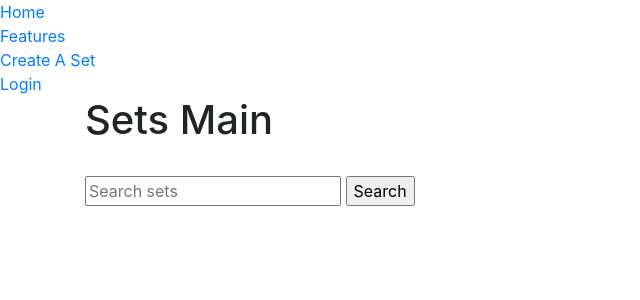
After one commit to Logan-Borzych/quizlet2electricboogaloo, a Flask app: page /sets in a window 1280 px wide. The commit adds this page. Shown: the top 300 px of the page, without its empty margins (0-640 px from the left). Run offline with Flask 3, Linux system fonts and the light colour scheme.

Commit message:
pulling changes

```diff
--- a/app.py
+++ b/app.py
@@ -70,11 +70,16 @@ def create_set():
     else:
         return render_template('create_set.html')
 
+@app.route('/sets', methods=['GET', 'POST'])
+def sets_main():
+    if request.method == 'POST':
+        query = request.form.get('query', '')
+        sets = Set.query.filter(Set.name.ilike(f'%{query}%')).all()
+        return render_template('sets_main.html', sets=sets, query=query)
+    else:
+        # Render the initial sets_main page
+        return render_template('sets_main.html', sets=None, query=None)
 
-
-
-#currently goes to flashcard page ----------- in future i think we should split
-#                                             this into term creation and flashcards
 @app.route('/sets/<int:set_id>', methods=['GET', 'POST'])
 def specific_sets(set_id):
     if request.method == "POST":
--- a/templates/base.html
+++ b/templates/base.html
@@ -8,18 +8,18 @@
 <head>
         <meta charset="UTF-8">
         <meta name="viewport" content="width=device-width, initial-scale=1.0">
-        <!--<link rel="stylesheet" href="https://cdn.jsdelivr.net/npm/bootstrap@4.5.3/dist/css/bootstrap.min.css" integrity="sha384-TX8t27EcRE3e/ihU7zmQxVncDAy5uIKz4rEkgIXeMed4M0jlfIDPvg6uqKI2xXr2" crossorigin="anonymous">-->
-        <link rel="stylesheet" href= "../static/css/navbardesgin.css">
+        <link rel="stylesheet" href="https://cdn.jsdelivr.net/npm/bootstrap@4.5.3/dist/css/bootstrap.min.css" integrity="sha384-TX8t27EcRE3e/ihU7zmQxVncDAy5uIKz4rEkgIXeMed4M0jlfIDPvg6uqKI2xXr2" crossorigin="anonymous">
+        <!--<link rel="stylesheet" href= "../static/css/navbardesgin.css">-->
         <title>{% block title %}{% endblock %}</title>
 
 </head>
 
-<nav>
-    <u1 class = "primary-nav">
-            <li class = "current"><a href="{{ url_for('home')}}">Home</a></li>
-            <li><a href = "{{ url_for('features')}}">Features</a></li>
-            <li><a href = "{{ url_for('create_set')}}">Create A Set</a></li>
-            <li><a href = "{{ url_for('login')}}">Login</a></li>
+<nav class="navbar-nav">
+    <u1 class = "navbar-nav">
+        <li class = "current"><a href="{{ url_for('home')}}">Home</a></li>
+        <li><a href = "{{ url_for('features')}}">Features</a></li>
+        <li><a href = "{{ url_for('create_set')}}">Create A Set</a></li>
+        <li><a href = "{{ url_for('login')}}">Login</a></li>
     </ul>
 </nav>
 
@@ -28,5 +28,5 @@
 
 {% endblock %}
 
-<!--<script src="https://cdn.jsdelivr.net/npm/bootstrap@5.1.3/dist/js/bootstrap.bundle.min.js" integrity="sha384-ka7Sk0Gln4gmtz2MlQnikT1wXgYsOg+OMhuP+IlRH9sENBO0LRn5q+8nbTov4+1p" crossorigin="anonymous"></script>-->
+<script src="https://cdn.jsdelivr.net/npm/bootstrap@5.1.3/dist/js/bootstrap.bundle.min.js" integrity="sha384-ka7Sk0Gln4gmtz2MlQnikT1wXgYsOg+OMhuP+IlRH9sENBO0LRn5q+8nbTov4+1p" crossorigin="anonymous"></script>
 </html>
--- /dev/null
+++ b/templates/sets_main.html
@@ -0,0 +1,22 @@
+{% extends "base.html" %}
+{% block title %}Sets Main{% endblock %}
+{% block content %}
+    <div class="container">
+        <h1>Sets Main</h1>
+        <br/>
+        <form action="{{ url_for('sets_main') }}" method="POST">
+            <input type="text" placeholder="Search sets" name="query">
+            <input type="submit" value="Search" class="button">
+        </form>
+
+        <!-- Display search results here -->
+        {% if sets %}
+            <h2>Search Results:</h2>
+            <ul>
+                {% for set in sets %}
+                    <li><a href="{{ url_for('specific_sets', set_id=set.id) }}">{{ set.name }}</a></li>
+                {% endfor %}
+            </ul>
+        {% endif %}
+    </div>
+{% endblock %}
```
